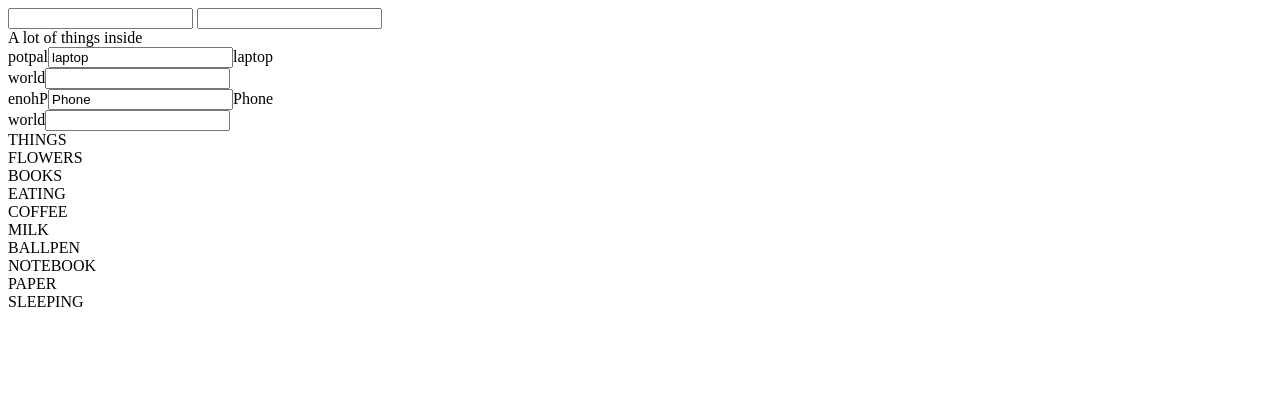
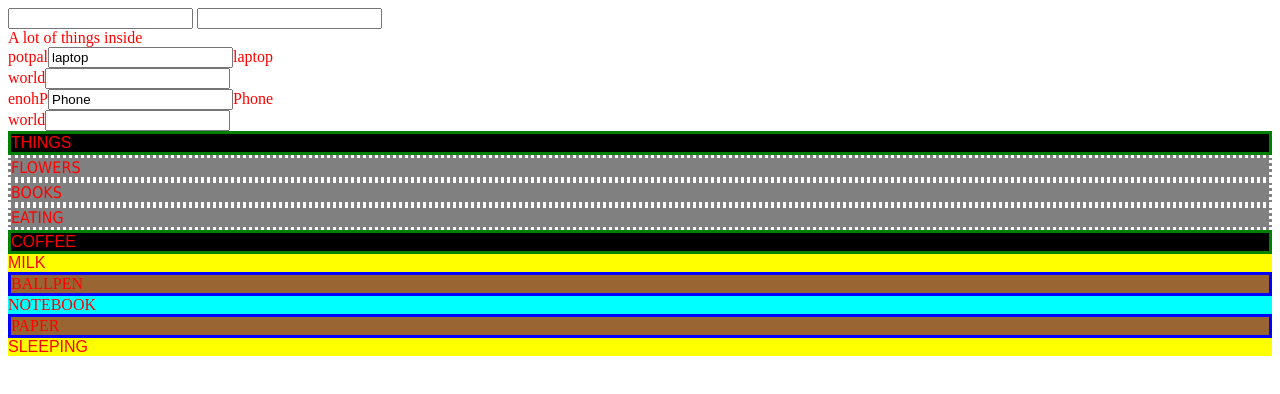
Before and after one commit to charlenepe/angularjs-sample-app, a plain HTML site: page index.html in a window 1280 px wide. Drawn offline with Linux system fonts and the light colour scheme.

Commit message:
revised hates

```diff
--- a/index.html
+++ b/index.html
@@ -2,7 +2,48 @@
 <html>
 <head>
     <title>Index</title>
+    <style type="text/css">
+        body{
+            color: red;
+        }
 
+        .worms{
+            background-color: green;
+            color: white;
+
+        }
+
+        .cockroaches{
+            background-color: black;
+            border-color: green;
+            border-style: solid;
+            font-family: sans-serif;
+        }
+
+        .rats{
+            background-color: gray;
+            border-color: white;
+            border-style: dotted;
+            font-family: Tahoma;
+        }
+
+        .durian{
+            background-color: yellow;
+            font-family: Arial;
+        }
+
+        .oatmeal{
+            background-color: #996633;
+            border-style: solid;
+            border-color: blue;
+        }
+
+        .colds{
+            background-color: aqua;
+            border-style: none;
+        }
+
+    </style>
 </head>
 <body>
     <div ng-app="myapp">
@@ -15,16 +56,16 @@
         <pe></pe>
         <pe equipment="Phone"></pe>
         <pe></pe>
-        <roselle likes="things"></roselle>
-        <roselle likes="flowers"></roselle>
-        <roselle likes="books"></roselle>
-        <roselle likes="eating"></roselle>
-        <roselle likes="coffee"></roselle>
-        <roselle likes="milk"></roselle>
-        <roselle likes="ballpen"></roselle>
-        <roselle likes="notebook"></roselle>
-        <roselle likes="paper"></roselle>
-        <roselle likes="sleeping"></roselle>
+        <roselle likes="things" hates="cockroaches"></roselle>
+        <roselle likes="flowers" hates="rats"></roselle>
+        <roselle likes="books" hates="rats"></roselle>
+        <roselle likes="eating" hates="rats"></roselle>
+        <roselle likes="coffee" hates="cockroaches"></roselle>
+        <roselle likes="milk" hates="durian"></roselle>
+        <roselle likes="ballpen" hates="oatmeal"></roselle>
+        <roselle likes="notebook" hates="colds"></roselle>
+        <roselle likes="paper" hates="oatmeal"></roselle>
+        <roselle likes="sleeping" hates="durian"></roselle>
     </div>
     <script type="text/javascript" src="bower_components/angular/angular.min.js"></script>
 
@@ -49,11 +90,30 @@
         scope: {},
         restrict: "E",
         replace: true,
-        template: '<div><span class="roselle">{{ pagkain }}</span><br /></div>',
+        template: '<div class="{{ kainisan }}"><span>{{ pagkain }}</span><br /></div>',
         link: function (scope, element, attr, ctrl, transclude) {
           if (attr.likes) {
             scope.pagkain = (attr.likes).toUpperCase();
           }
+
+          if (attr.hates){
+            scope.kainisan= attr.hates;
+          }
+
+          element.on('click', function(e) {
+
+            if (scope.kainisan === "oatmeal"){
+                scope.kainisan = "colds";
+                scope.$apply();
+            } else if (scope.kainisan === "colds") {
+                scope.kainisan = "oatmeal";
+                scope.$apply();
+            }
+
+
+
+
+          });
         }
 
       }
```
